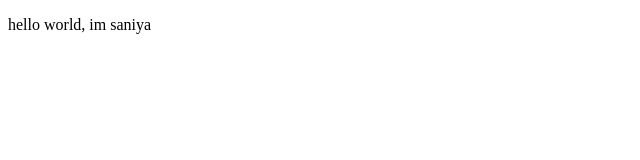
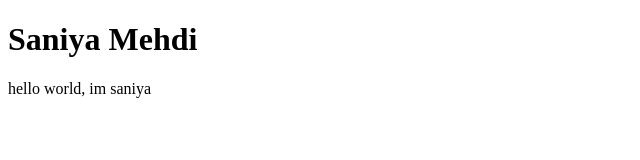
Before and after one commit to SaniyaMehdi27/Myrepo, a plain HTML site: page index.html in a window 1280 px wide. Shown: the whole page, without its empty margins (0-640 px from the left). Drawn offline with Linux system fonts and the light colour scheme.

Commit message:
Adding heading in index.html

```diff
--- a/index.html
+++ b/index.html
@@ -6,6 +6,7 @@
     <title>Document</title>
 </head>
 <body>
+    <h1>Saniya Mehdi</h1>
     <p>hello world, im saniya</p>
 
 </body>
```
